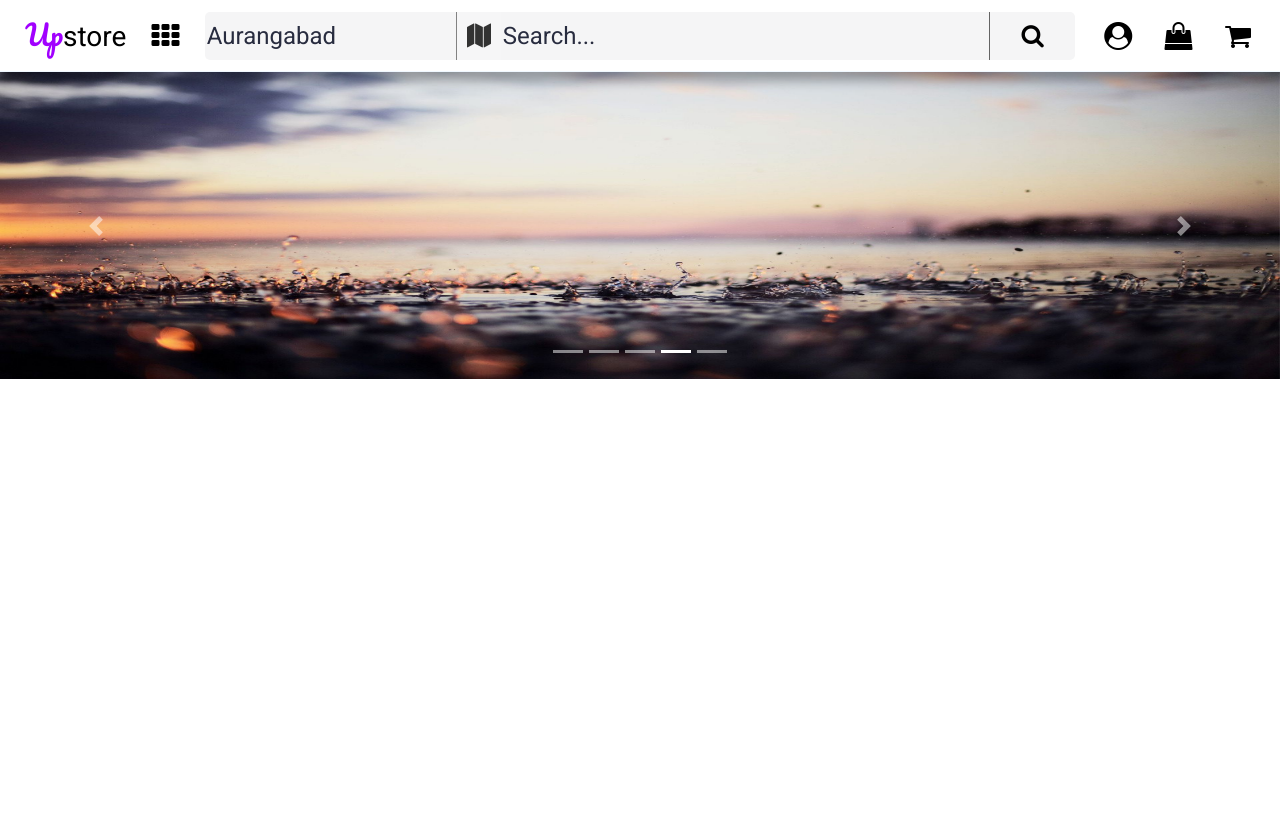
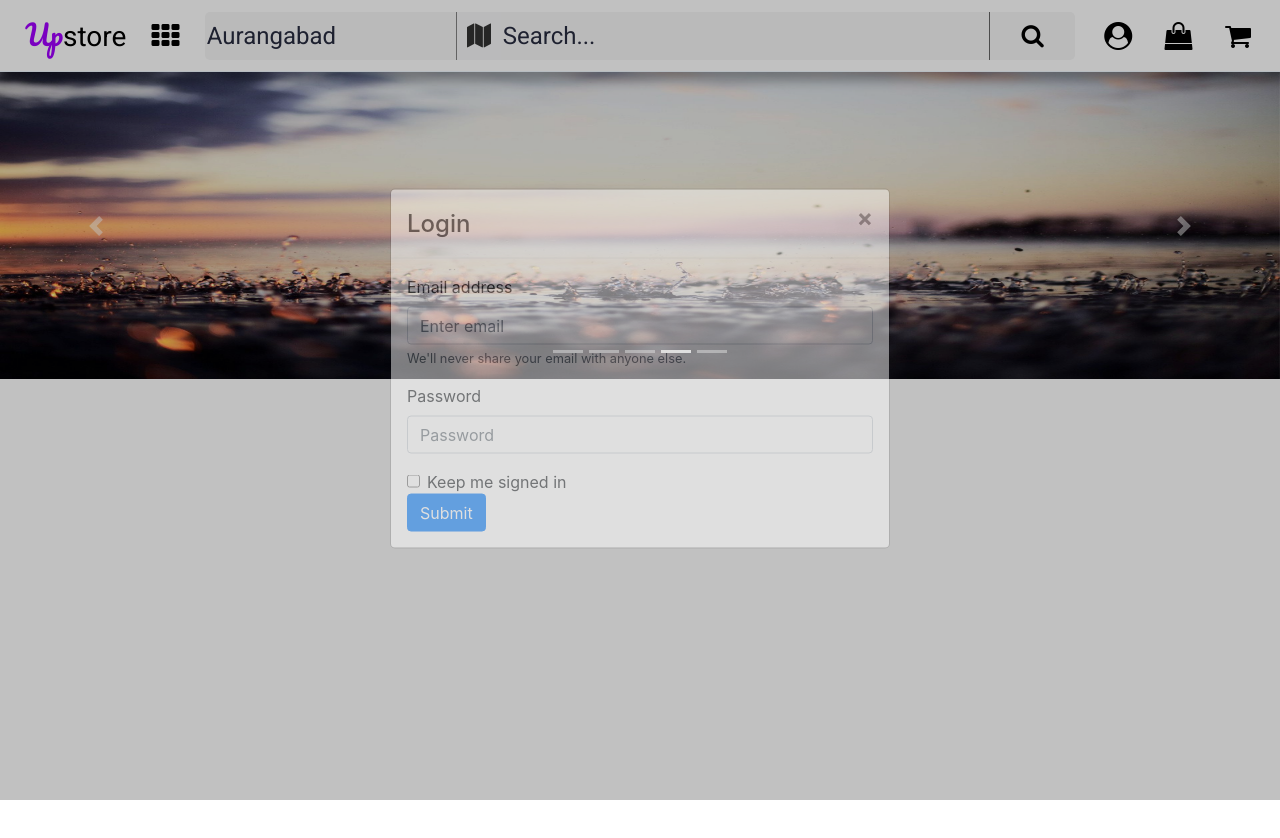
Before and after one commit to harshit151001/Upstore.in, a React (Create React App) app: page / in a window 1280 px wide. Shown: the top 838 px of the page. Built offline with nearby package versions, Linux system fonts and the light colour scheme.

Commit message:
login modal

```diff
--- /dev/null
+++ b/src/Components/Cards/Carousel.js
@@ -0,0 +1,57 @@
+import React, { useState } from "react";
+import Carousel from "react-bootstrap/Carousel";
+import Cards from "./Cards";
+import i1 from "../Images/i1.jpg";
+import i2 from "../Images/i2.jpg";
+import i3 from "../Images/i3.jpg";
+import i4 from "../Images/i4.jpg";
+import i5 from "../Images/i5.jpg";
+import { CardGroup, Container, Nav } from "react-bootstrap";
+
+const Carousell = () => {
+  const [index, setIndex] = useState(0);
+  const handleSelect = (selectedIndex, e) => {
+    setIndex(selectedIndex);
+  };
+
+  return (
+    <Container className="fluid" style={{ height: "20vw", width: "100vw"}}>
+      <Nav
+        variant="tabs"
+        style={{ display: "block" }}
+        defaultActiveKey="#first"
+      >
+        <Nav.Item>
+          <Nav.Link href="#first">Categories</Nav.Link>
+        </Nav.Item>
+        </Nav>
+        <Carousel
+          activeIndex={index}
+          onSelect={handleSelect}
+          indicators={false}
+        >
+          <Carousel.Item>
+            <CardGroup>
+              <Cards image={i1} />
+              <Cards image={i2} />
+              <Cards image={i3} />
+              <Cards image={i4} />
+              <Cards image={i3} />
+            </CardGroup>
+          </Carousel.Item>
+          <Carousel.Item>
+            <CardGroup>
+              <Cards image={i4} />
+              <Cards image={i1} />
+              <Cards image={i2} />
+              <Cards image={i3} />
+               <Cards image={i3} />
+            </CardGroup>
+          </Carousel.Item>
+        </Carousel>
+
+    </Container>
+  );
+};
+
+export default Carousell;
--- /dev/null
+++ b/src/Components/Modals/Loginmodal.js
@@ -0,0 +1,26 @@
+import React from 'react'
+import Modal from 'react-bootstrap/Modal'
+
+import Loginwithphone from '../Users/Loginwithphone'
+
+const Loginmodal = (props) => {
+    return (
+        <Modal
+      {...props}
+      size="md"
+      aria-labelledby="contained-modal-title-vcenter"
+      centered
+    >
+      <Modal.Header closeButton>
+        <Modal.Title id="contained-modal-title-vcenter">
+          Login
+        </Modal.Title>
+      </Modal.Header>
+      <Modal.Body>
+        <Loginwithphone/>
+      </Modal.Body>
+    </Modal>
+    )
+}
+
+export default Loginmodal
--- a/src/Components/Routes/Home.js
+++ b/src/Components/Routes/Home.js
@@ -1,10 +1,25 @@
-import React from 'react';
+import React, {useEffect} from 'react';
 import Slider from '../Carousel/Slider';
+//import Carousell from '../Cards/Carousel';
+import Loginmodal from '../Modals/Loginmodal'
+
 
 const Home = () => {
+
+ const [modalShow, setModalShow] = React.useState(false);
+
+useEffect(() => {
+  const timer = setTimeout(() => {
+    setModalShow(true)
+  }, 5000);
+  return () => clearTimeout(timer);
+}, []);
+
   return (
     <>
       <Slider />
+      <Loginmodal show={modalShow}
+        onHide={() => setModalShow(false)}/>
     </>
   );
 };
```
Also changed, not shown: src/Components/Cards/Cards.js (added, +23 -0 lines).
